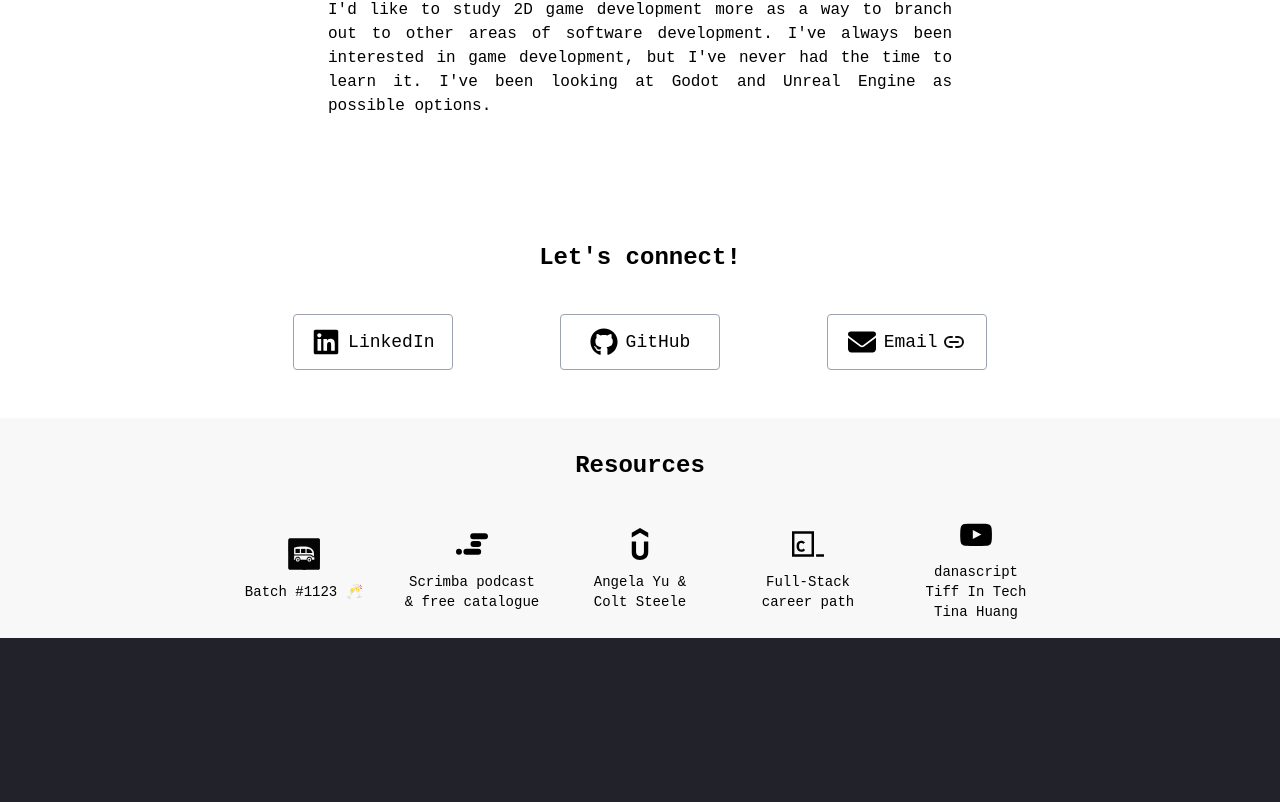
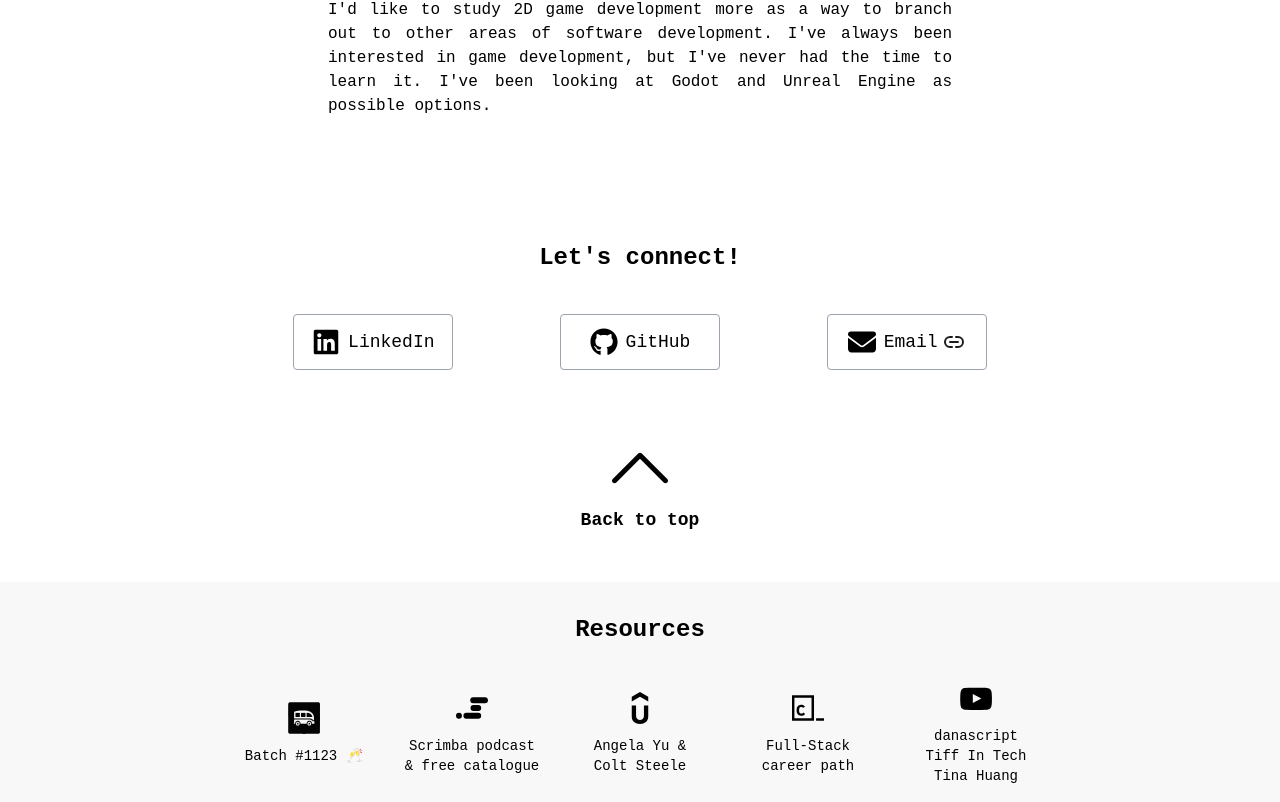
Before and after one commit to zacnation/react-portfolio, a React (Vite) app: page / in a window 1280 px wide. Shown: the part 3202-4004 px from the top of the page. Before the commit the page ends 3840 px from the top, so only its background shows below. Built offline with nearby package versions, Linux system fonts and the light colour scheme.

Commit message:
Add 'back to top' button

```diff
--- a/src/components/Contact.jsx
+++ b/src/components/Contact.jsx
@@ -40,6 +40,18 @@ export default function Contact(props) {
           />
         </div>
       </div>
+      <div className="flex flex-col justify-center items-center">
+        <a href="#main" className="mt-20 animate-bounce">
+          <img
+            src={props.darkMode ? 'up-arrow-inverted.svg' : 'up-arrow.svg'}
+            alt=""
+            className="w-14"
+          />
+        </a>
+        <a href="#main">
+          <p className="text-lg font-bold">Back to top</p>
+        </a>
+      </div>
     </div>
   );
 }
```
Also changed, not shown: public/up-arrow-inverted.svg (added), public/up-arrow.svg (added).
